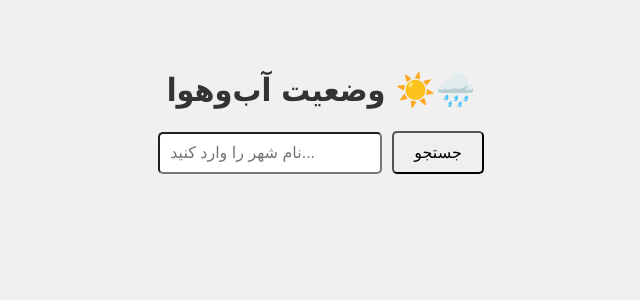
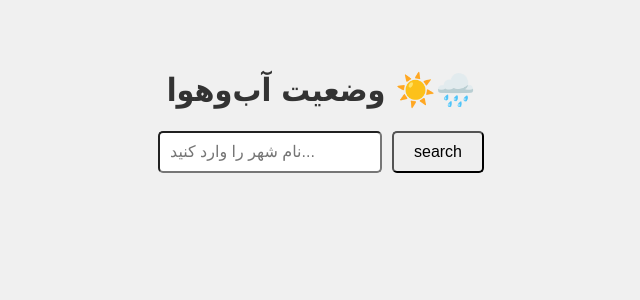
Before and after one commit to aliyosufi/weather-app, a React (Create React App) app: page / in a window 1280 px wide. Shown: the top 300 px of the page, without its empty margins (319-959 px from the left). Built offline with nearby package versions, Linux system fonts and the light colour scheme; no server answers.

Commit message:
change search label

```diff
--- a/src/App.js
+++ b/src/App.js
@@ -153,7 +153,7 @@ function App() {
             cursor: 'pointer',
           }}
         >
-          جستجو
+          search
         </button>
       </div>
 
```
